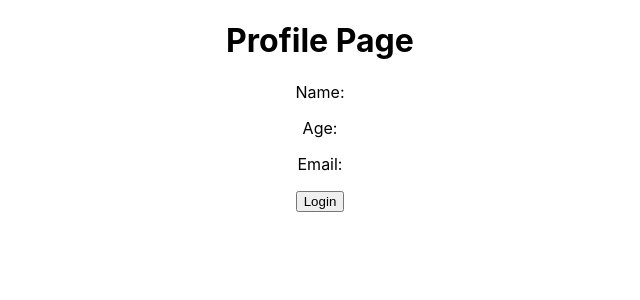
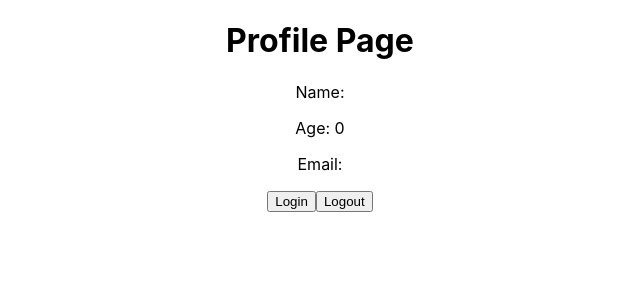
Before and after one commit to raaynaldo/-, a React (Create React App) app: page / in a window 1280 px wide. Shown: the top 300 px of the page, without its empty margins (320-960 px from the left). Built offline with nearby package versions, Linux system fonts and the light colour scheme.

Commit message:
feat: implement login and logout

```diff
--- a/src/components/Login.js
+++ b/src/components/Login.js
@@ -1,9 +1,33 @@
 import React from 'react';
+import { useDispatch } from 'react-redux';
+import { login, logout } from '../features/user';
 
 const Login = () => {
+  const dispatch = useDispatch();
+
   return (
     <div>
-      <button>Login</button>
+      <button
+        onClick={() => {
+          dispatch(
+            login({
+              name: 'Ray',
+              age: 25,
+              email: 'raaynaldo@gmail.com',
+            })
+          );
+        }}
+      >
+        Login
+      </button>
+
+      <button
+        onClick={() => {
+          dispatch(logout());
+        }}
+      >
+        Logout
+      </button>
     </div>
   );
 };
--- a/src/components/Profile.js
+++ b/src/components/Profile.js
@@ -1,12 +1,15 @@
 import React from 'react';
+import { useSelector } from 'react-redux';
 
 const Profile = () => {
+  const user = useSelector((state) => state.user.value);
+
   return (
     <div>
       <h1>Profile Page</h1>
-      <p>Name:</p>
-      <p>Age:</p>
-      <p>Email:</p>
+      <p>Name: {user.name}</p>
+      <p>Age: {user.age}</p>
+      <p>Email: {user.email}</p>
     </div>
   );
 };
--- a/src/features/user.js
+++ b/src/features/user.js
@@ -15,8 +15,12 @@ const userSlice = createSlice({
     login: (state, action) => {
       state.value = action.payload;
     },
+
+    logout: (state, action) => {
+      state.value = initialState;
+    },
   },
 });
 
-export const { login } = userSlice.actions;
+export const { login, logout } = userSlice.actions;
 export default userSlice.reducer;
```
